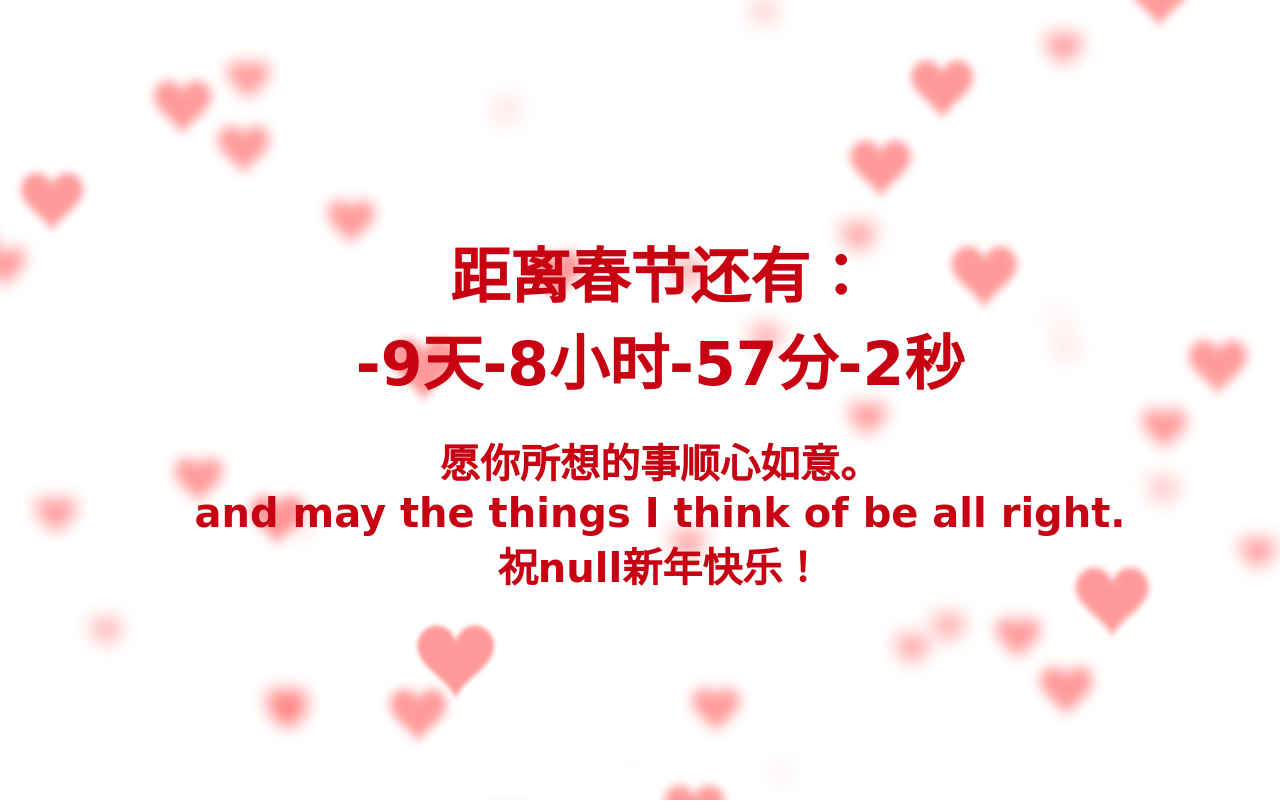
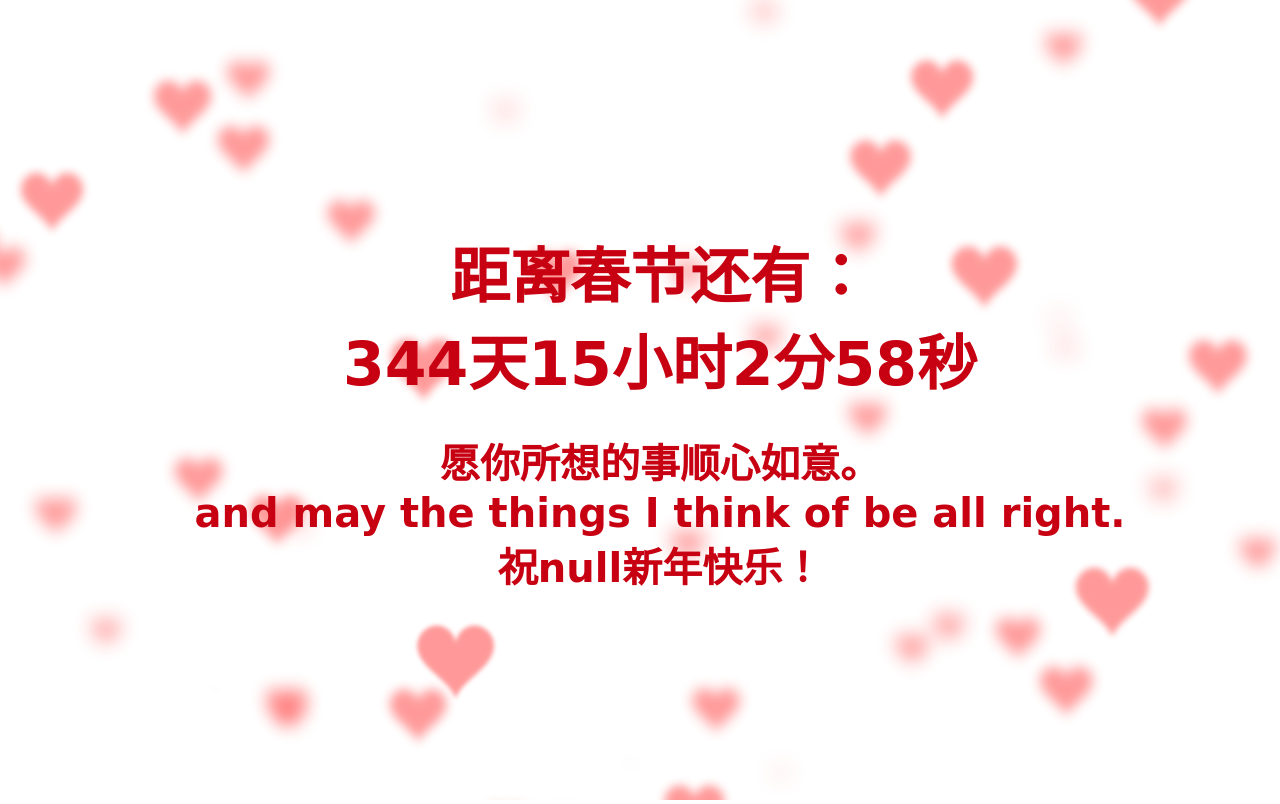
Before and after one commit to S990926/szq.github.io, a plain HTML site: page index1.html in a window 1280 px wide. Drawn offline with Linux system fonts and the light colour scheme.

Commit message:
Update index1.html

```diff
--- a/index1.html
+++ b/index1.html
@@ -130,7 +130,7 @@ window.addEventListener("resize", onResize);
 requestAnimationFrame(render);
 
 window.onload=function starttime(){
-    time(h1,'2024/2/10');     // 2024年春节时间
+    time(h1,'2025/1/29');     // 2024年春节时间
     ptimer = setTimeout(starttime,1000); // 添加计时器
 }
 
```
